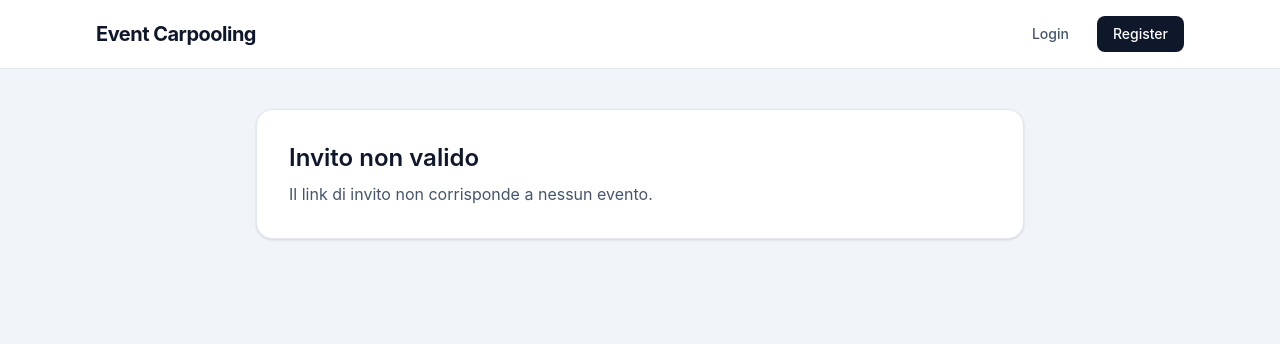
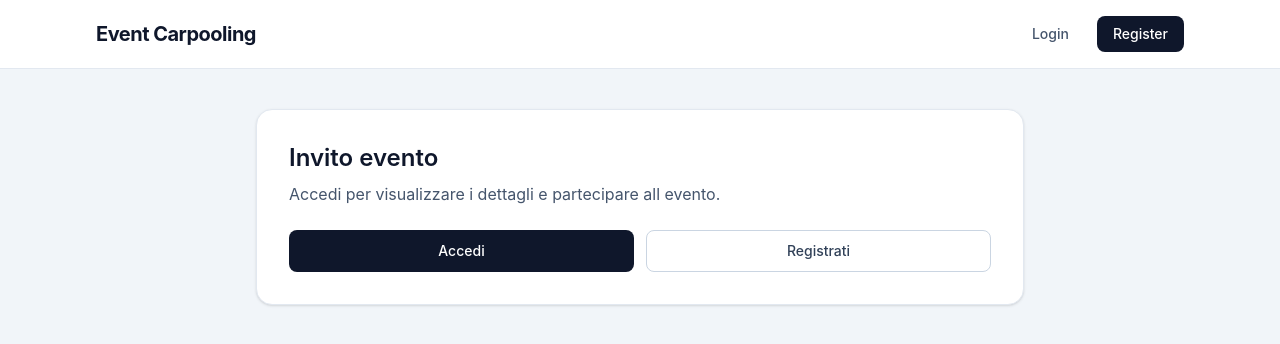
Before and after one commit to 0rteip/going-together, a React (Vite) app: page /join/1 in a window 1280 px wide. Shown: the top 344 px of the page. Built offline with nearby package versions, Linux system fonts and the light colour scheme; no server answers; the database is empty.

Commit message:
new rules

```diff
--- a/src/pages/JoinEvent.jsx
+++ b/src/pages/JoinEvent.jsx
@@ -25,11 +25,26 @@ function JoinEvent() {
   const [loadingEvent, setLoadingEvent] = useState(true)
   const [joining, setJoining] = useState(false)
   const [error, setError] = useState('')
+  const [requiresAuthToLoad, setRequiresAuthToLoad] = useState(false)
 
   useEffect(() => {
     const fetchEventByToken = async () => {
+      if (!token) {
+        setEventData(null)
+        setLoadingEvent(false)
+        return
+      }
+
+      if (!currentUser) {
+        setRequiresAuthToLoad(true)
+        setLoadingEvent(false)
+        setError('')
+        return
+      }
+
       try {
         setLoadingEvent(true)
+        setRequiresAuthToLoad(false)
         setError('')
 
         const eventsRef = collection(db, 'events')
@@ -44,14 +59,14 @@ function JoinEvent() {
         const firstDoc = snapshot.docs[0]
         setEventData({ id: firstDoc.id, ...firstDoc.data() })
       } catch {
-        setError('Impossibile caricare l evento. Riprova.')
+        setError('Impossibile caricare l evento. Riprova dopo il login.')
       } finally {
         setLoadingEvent(false)
       }
     }
 
     fetchEventByToken()
-  }, [token])
+  }, [token, currentUser])
 
   const formattedDate = useMemo(() => {
     if (!eventData?.date) {
@@ -124,6 +139,41 @@ function JoinEvent() {
   }
 
   if (!eventData) {
+    if (requiresAuthToLoad) {
+      return (
+        <section className="mx-auto w-full max-w-3xl rounded-2xl border border-slate-200 bg-white p-6 shadow-sm sm:p-8">
+          <h1 className="text-2xl font-semibold text-slate-900">Invito evento</h1>
+          <p className="mt-2 text-slate-600">Accedi per visualizzare i dettagli e partecipare all evento.</p>
+
+          <div className="mt-6 grid gap-3 sm:grid-cols-2">
+            <button
+              type="button"
+              onClick={() =>
+                navigate('/login', {
+                  state: { from: { pathname: location.pathname } },
+                })
+              }
+              className="rounded-lg bg-slate-900 px-4 py-2.5 text-sm font-medium text-white transition hover:bg-slate-700"
+            >
+              Accedi
+            </button>
+
+            <button
+              type="button"
+              onClick={() =>
+                navigate('/register', {
+                  state: { from: { pathname: location.pathname } },
+                })
+              }
+              className="rounded-lg border border-slate-300 bg-white px-4 py-2.5 text-sm font-medium text-slate-700 transition hover:bg-slate-100"
+            >
+              Registrati
+            </button>
+          </div>
+        </section>
+      )
+    }
+
     return (
       <section className="mx-auto w-full max-w-3xl rounded-2xl border border-slate-200 bg-white p-6 shadow-sm sm:p-8">
         <h1 className="text-2xl font-semibold text-slate-900">Invito non valido</h1>
```
Also changed, not shown: 2 other files (tests, documents, lock files or other folders).
